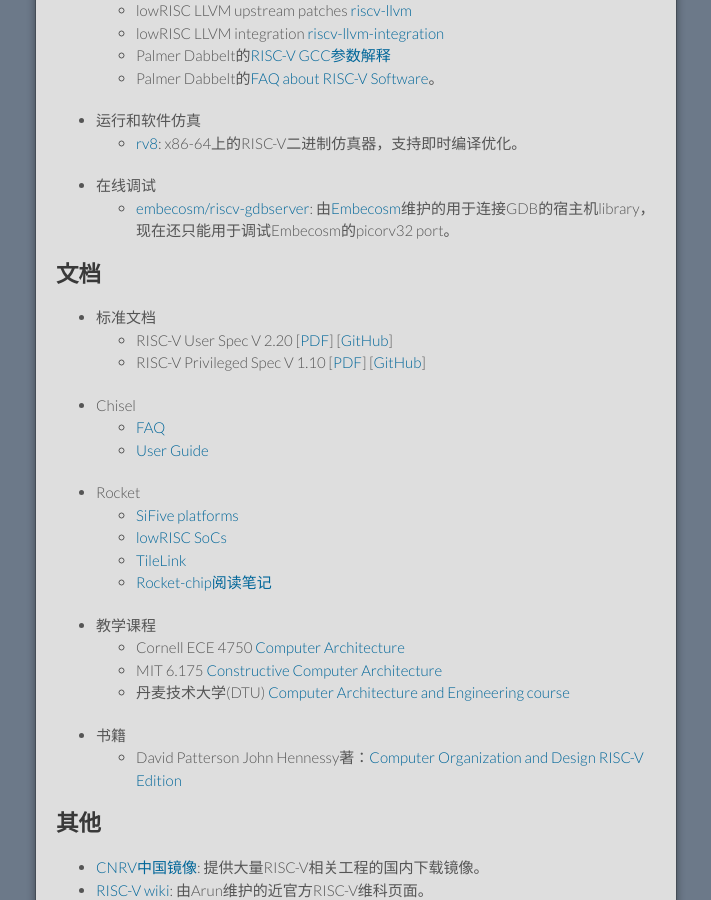
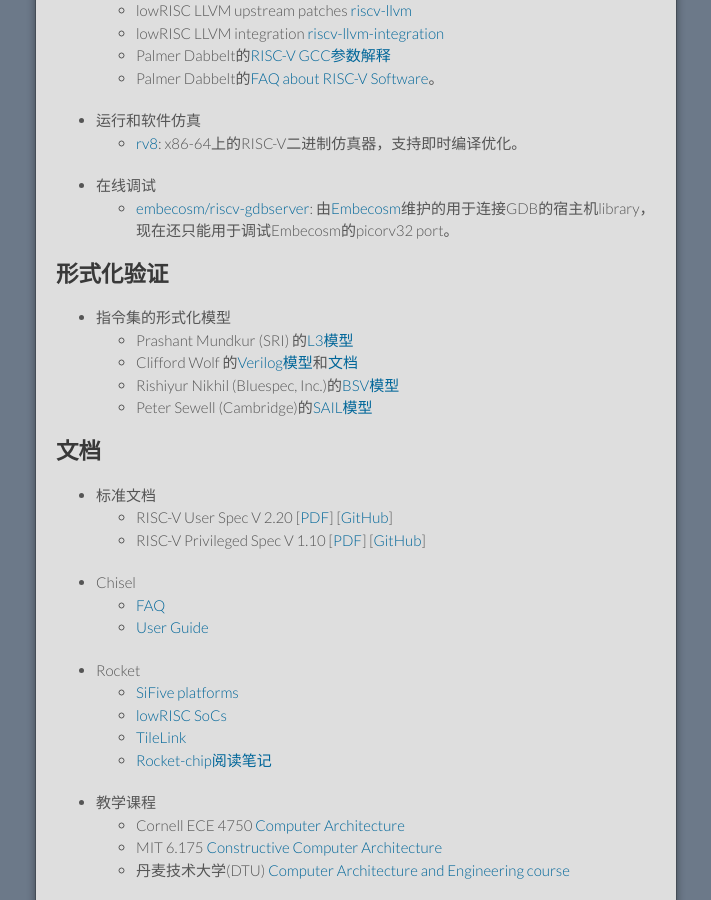
Before and after one commit to cnrv/home, a Jekyll site: the page built from resource.md, in a window 1280 px wide and 900 px high, scrolled down 1956 px. Shown: the whole window, without its empty margins (284-995 px from the left). Built offline with Jekyll 4.4.1, drawn with Linux system fonts in a browser that asks for light colours; Markdown is read by kramdown in place of the engine named in the settings; comment, search, counter and statistics services are not loaded; our own code applies the rules of GitHub Pages for plain Markdown files.

Commit message:
formal models

```diff
--- a/resource.md
+++ b/resource.md
@@ -114,6 +114,16 @@
 + 在线调试
   - [embecosm/riscv-gdbserver](https://github.com/embecosm/riscv-gdbserver): 由[Embecosm](http://www.embecosm.com/)维护的用于连接GDB的宿主机library，现在还只能用于调试Embecosm的picorv32 port。
 
+## 形式化验证
+
++ 指令集的形式化模型
+  - Prashant Mundkur (SRI) 的[L3模型](https://github.com/pmundkur/l3riscv)
+  - Clifford Wolf 的[Verilog模型](https://github.com/cliffordwolf/riscv-formal)和[文档](http://www.clifford.at/papers/2017/riscv-formal/slides.pdf)
+  - Rishiyur Nikhil (Bluespec, Inc.)的[BSV模型](https://github.com/rsnikhil/RISCV_ISA_Formal_Spec_in_BSV)
+  - Peter Sewell (Cambridge)的[SAIL模型](https://bitbucket.org/Peter_Sewell/sail/src/07fad742df72ff6e7bfb948c1c353a2cf12f5e28/risc-v/riscv.sail?fileviewer=file-view-default)
+
+
+
 ## 文档
 
 + 标准文档
```
